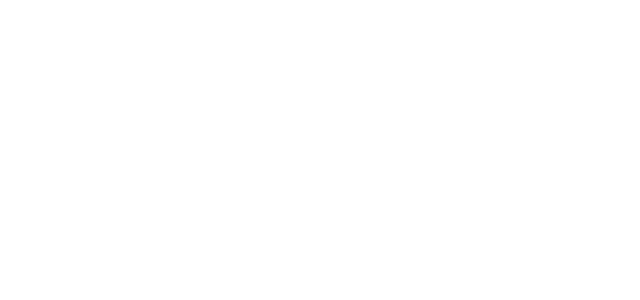
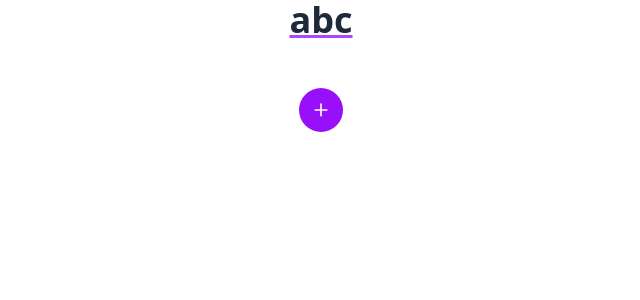
Before and after one commit to Atonbara-Adora/multiplayer-learning, a React (Vite) app: page /question-list in a window 1280 px wide. Before the commit this address had no page. Shown: the top 300 px of the page, without its empty margins (319-959 px from the left). Built offline with nearby package versions, Linux system fonts and the light colour scheme.

Commit message:
add new routes

```diff
--- a/src/App.tsx
+++ b/src/App.tsx
@@ -1,5 +1,8 @@
 import { BrowserRouter, Routes, Route } from "react-router-dom";
-import DashBoard from "./pages/DashBoardPage"
+
+import DashBoard from "./pages/DashBoardPage";
+import MultipleChoice from "./pages/MultipleChoicePage";
+import QuestionList from "./pages/QuestionList";
 
 function App() {
 
@@ -7,7 +10,8 @@
     <BrowserRouter>
       <Routes>
         <Route path="/" element={<DashBoard />}></Route>
-
+        <Route path="/question-list" element={<QuestionList deckName={"abc"} questions={[]} />}></Route>
+        <Route path="/multiple-choice" element={<MultipleChoice />}></Route>
       </Routes>
     </BrowserRouter>
   )
```
Also changed, not shown: src/pages/MultipleChoicePage.tsx (renamed from src/pages/MultipleChoice.tsx).
